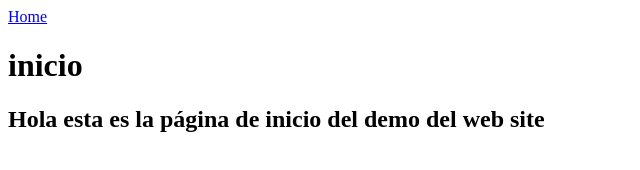
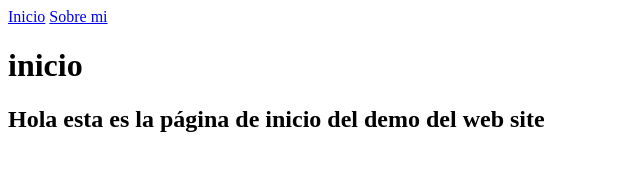
Before and after one commit to kazuloey/shiny-giggle, an Astro site: page / in a window 1280 px wide. Shown: the full height of the page, 0-640 px from the left. Built offline with nearby package versions, Linux system fonts and the light colour scheme; Astro itself is replaced by a stand-in of ours.

Commit message:
innitial commit

```diff
--- a/src/pages/about.astro
+++ b/src/pages/about.astro
@@ -6,6 +6,7 @@
     <title>Demo About</title>
 </head>
 <body>
+   <a href="/home/">Inicio</a>
    <a href="/about/">Sobre mi</a>
 
 <h1>About</h1>
--- a/src/pages/index.astro
+++ b/src/pages/index.astro
@@ -12,7 +12,9 @@
 	</head>
 
 	<body>
-		 <a href="/inicio/">Home</a>
+    <a href="/home/">Inicio</a>
+    <a href="/about/">Sobre mi</a>
+
 		<h1>inicio</h1>
 		<h2>Hola esta es la página de inicio del demo del web site</h2>
 	</body>
```
